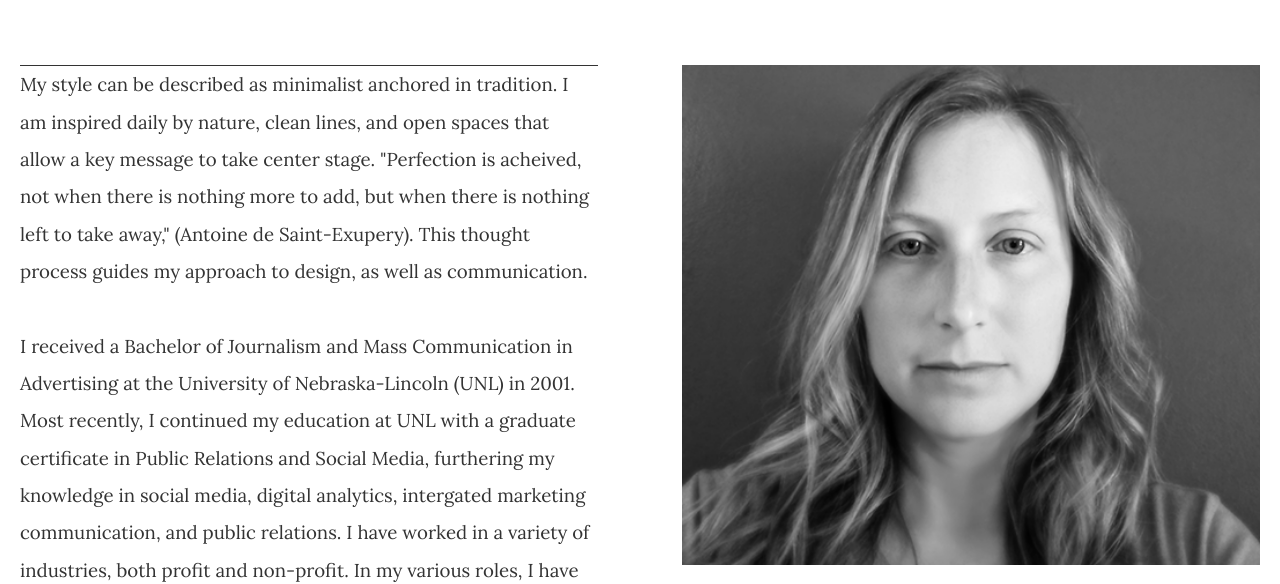
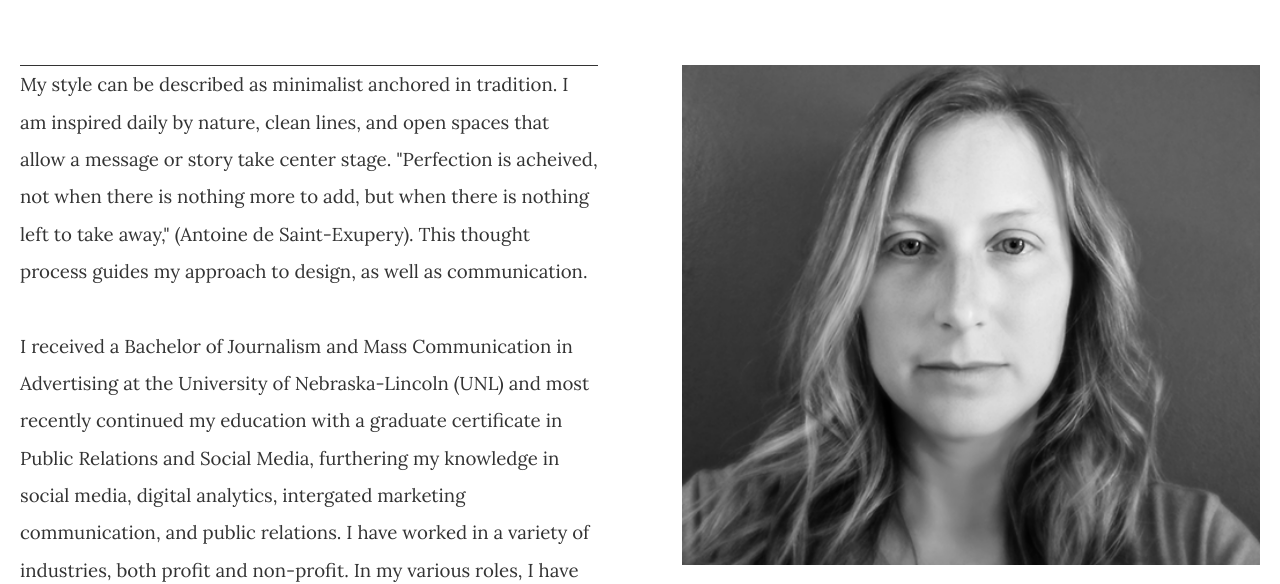
Before and after one commit to KHermsen/portfolio_site, a plain HTML site: page bio.html in a window 1280 px wide. Shown: the part 232-816 px from the top of the page. Drawn offline with Linux system fonts and the light colour scheme.

Commit message:
text updates

```diff
--- a/bio.html
+++ b/bio.html
@@ -30,9 +30,9 @@
     </div>
     <div class="portfolio_grid">
         <div class="portfolio_card topic_text">
-            <div>My style can be described as minimalist anchored in tradition. I am inspired daily by nature, clean lines, and open spaces that allow a key message to take center stage. "Perfection is acheived, not when there is nothing more to add, but when there is nothing left to take away," (Antoine de Saint-Exupery). This thought process guides my approach to design, as well as communication.<br><br>
+            <div>My style can be described as minimalist anchored in tradition. I am inspired daily by nature, clean lines, and open spaces that allow a message or story take center stage. "Perfection is acheived, not when there is nothing more to add, but when there is nothing left to take away," (Antoine de Saint-Exupery). This thought process guides my approach to design, as well as communication.<br><br>
 
-                I received a Bachelor of Journalism and Mass Communication in Advertising at the University of Nebraska-Lincoln (UNL) in 2001. Most recently, I continued my education at UNL with a graduate certificate in Public Relations and Social Media, furthering my knowledge in social media, digital analytics, intergated marketing communication, and public relations.
+                I received a Bachelor of Journalism and Mass Communication in Advertising at the University of Nebraska-Lincoln (UNL) and most recently continued my education with a graduate certificate in Public Relations and Social Media, furthering my knowledge in social media, digital analytics, intergated marketing communication, and public relations.
 
                 I have worked in a variety of industries, both profit and non-profit. In my various roles, I have overseen a wide-variety of marketing and design efforts, ranging from graphic design to creating communication plans. As a result of working in smaller team environments, I have played an active part in every stage of marketing, from strategic planning up through implementation.<br><br> I have a passion for both design and marketing and enjoy working in positions where I can leverage both skill sets.
 
```
